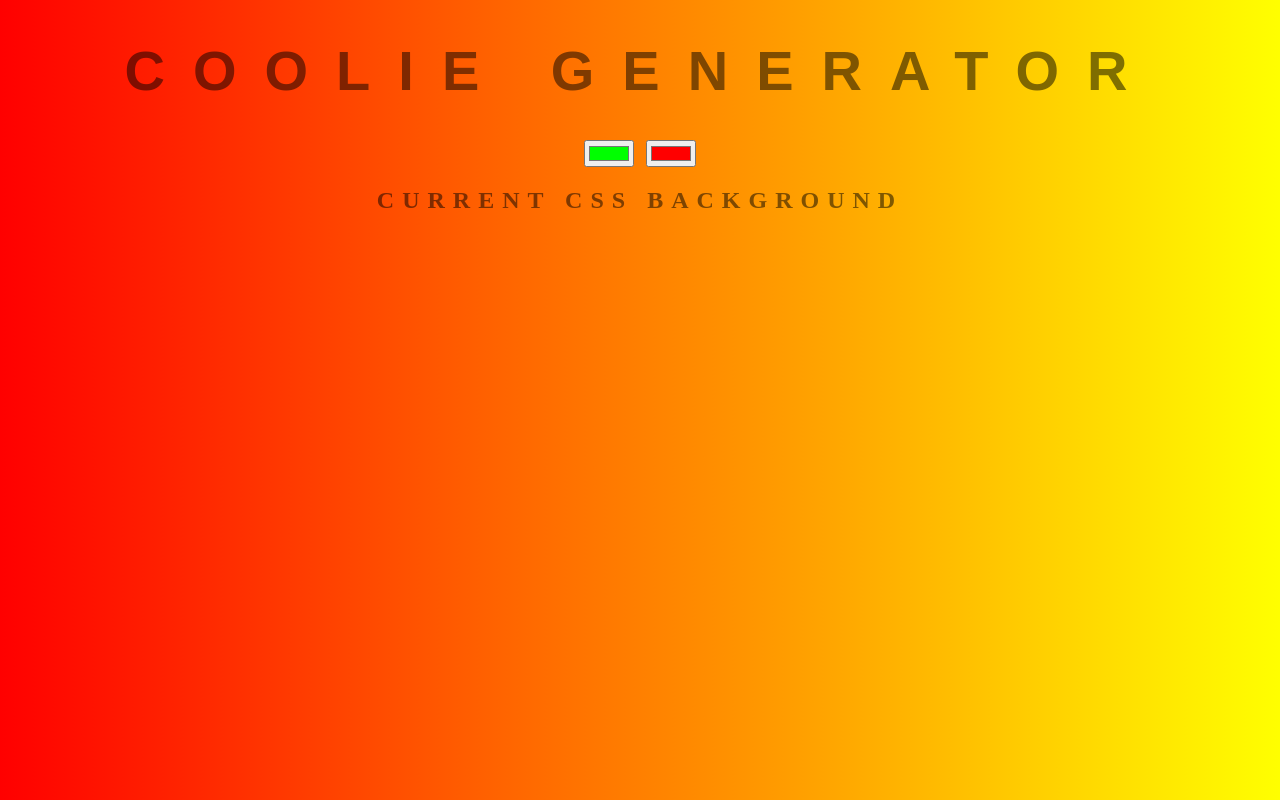
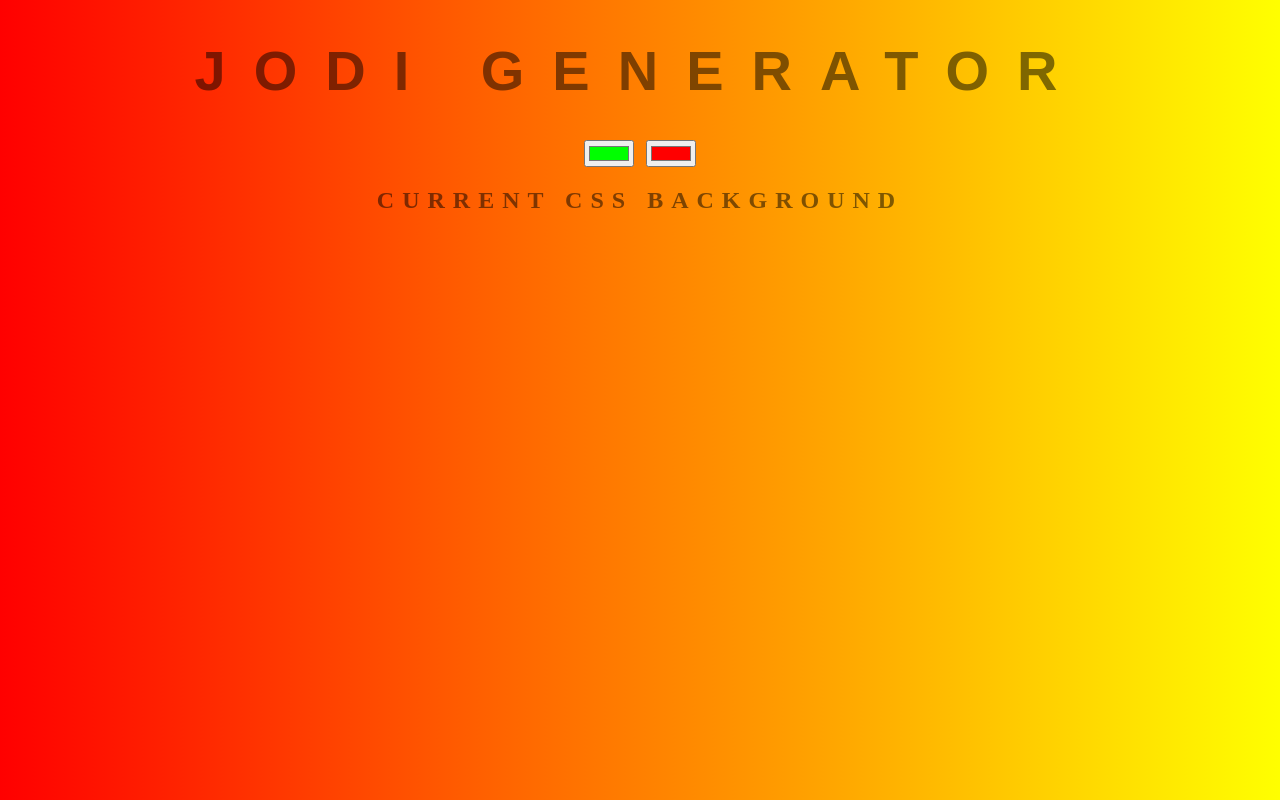
Before and after one commit to SuperStriker/GitStudy, a plain HTML site: page index.html in a window 1280 px wide. Drawn offline with Linux system fonts and the light colour scheme.

Commit message:
Jodi first

```diff
--- a/index.html
+++ b/index.html
@@ -5,7 +5,7 @@
 	<link rel="stylesheet" type="text/css" href="style.css">
 </head>
 <body id="gradient">
-	<h1>COOLIE Generator</h1>
+	<h1>Jodi Generator</h1>
 	<input class="color1" type="color" name="color1" value="#00ff00">
 	<input class="color2" type="color" name="color2" value="#ff0000">
 	<h2>Current CSS Background</h2>
```
Also changed, not shown: sfa.html (deleted).
